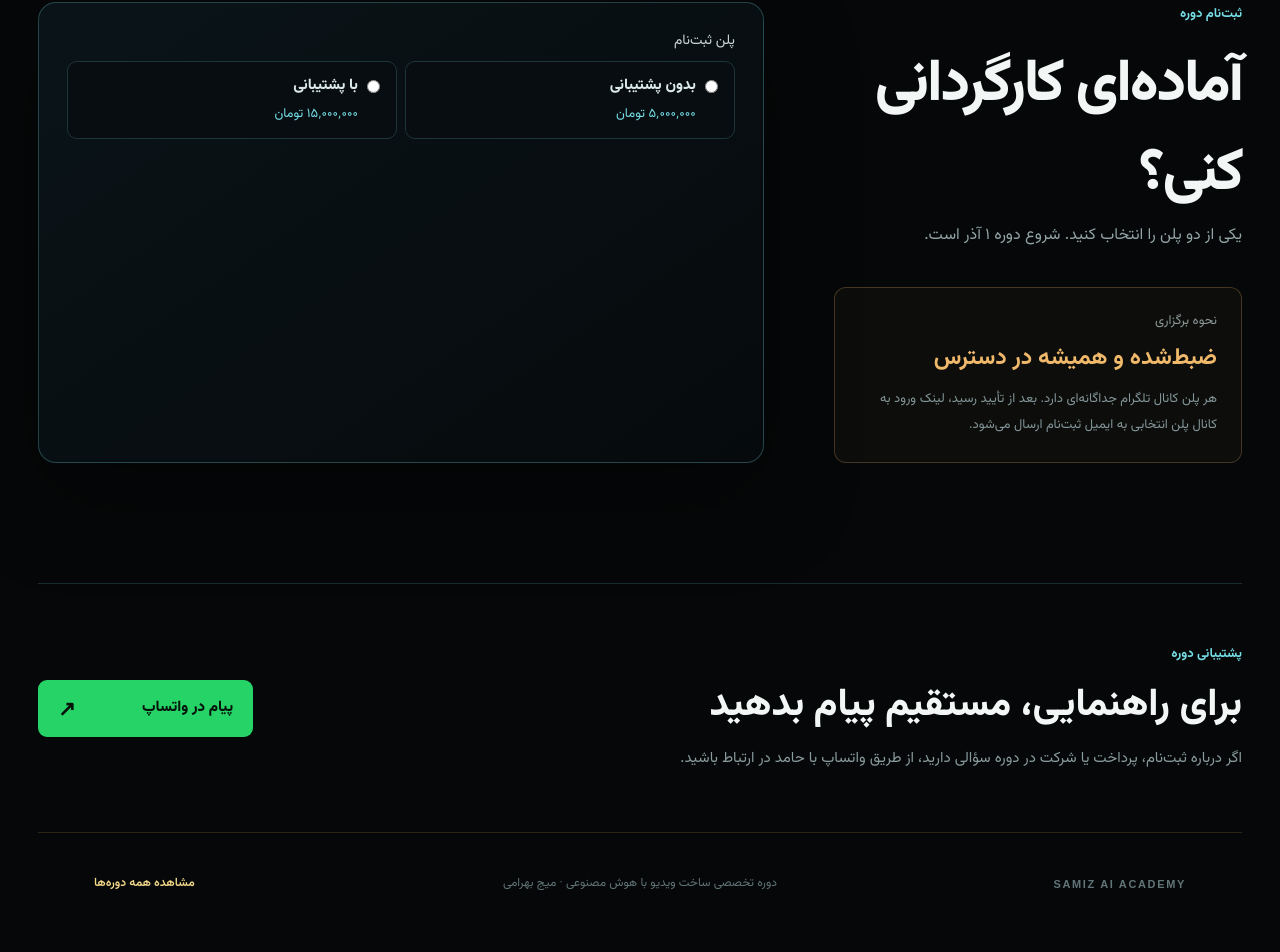
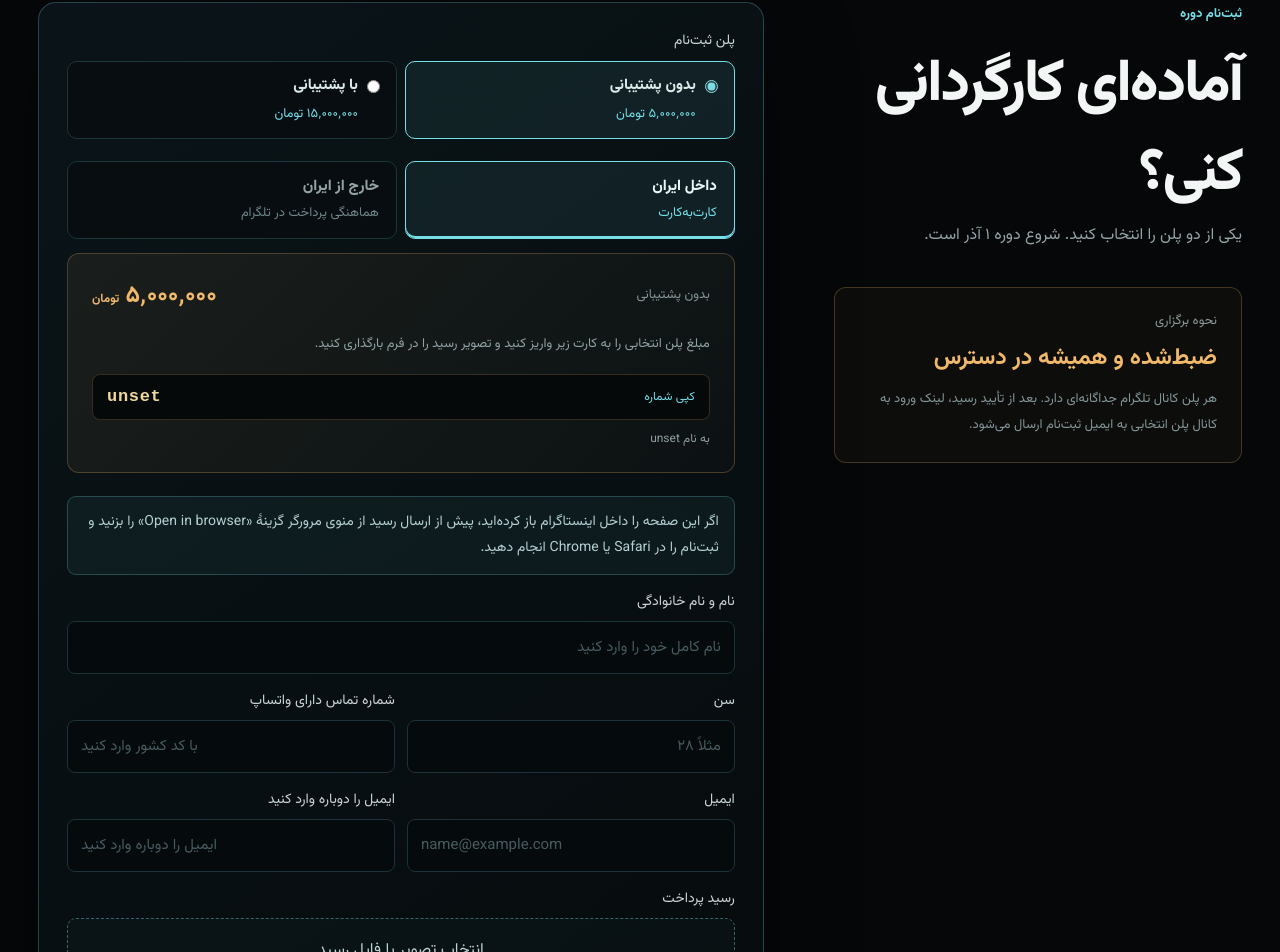
Before and after one commit to hamedsamz/samiz-ai-website, a Next.js app: page /ai-video-creation in a window 1280 px wide. Shown: the part 5596-6548 px from the top of the page. Built offline with nearby package versions, Linux system fonts and the light colour scheme; no server answers; a web font is replaced by a local one.

Commit message:
Show the video course registration form by default

```diff
--- a/app/ai-video-creation/VideoCourseRegistration.tsx
+++ b/app/ai-video-creation/VideoCourseRegistration.tsx
@@ -17,9 +17,9 @@ const ALLOWED_RECEIPT_TYPES = new Set(["image/jpeg", "image/png", "image/webp",
 
 export default function VideoCourseRegistration() {
   const [location, setLocation] = useState<Location>("iran");
-  const [plan, setPlan] = useState<AiVideoCoursePlan | null>(null);
+  const [plan, setPlan] = useState<AiVideoCoursePlan>("without-support");
   const [emailMismatch, setEmailMismatch] = useState(false);
-  const selectedPlan = plan && AI_VIDEO_COURSE_PLANS[plan];
+  const selectedPlan = AI_VIDEO_COURSE_PLANS[plan];
   const [busy, setBusy] = useState(false);
   const [copied, setCopied] = useState(false);
   const [fileName, setFileName] = useState("");
@@ -37,7 +37,6 @@ export default function VideoCourseRegistration() {
     const form = event.currentTarget;
     const formData = new FormData(form);
     formData.set("location", location);
-    if (!plan) return;
     if (normalizeAiVideoCourseEmail(formData.get("email")) !== normalizeAiVideoCourseEmail(formData.get("emailConfirmation"))) {
       setEmailMismatch(true);
       form.querySelector<HTMLInputElement>('[name="emailConfirmation"]')?.focus();
@@ -131,8 +130,6 @@ export default function VideoCourseRegistration() {
           </div>
         </fieldset>
 
-        {selectedPlan && (
-          <>
         <div className="avc-location-picker" role="group" aria-label="محل زندگی">
           <button type="button" aria-pressed={location === "iran"} disabled={busy} className={location === "iran" ? "active" : ""} onClick={() => { setLocation("iran"); setMessage(null); }}><span>داخل ایران</span><small>کارت‌به‌کارت</small></button>
           <button type="button" aria-pressed={location === "international"} disabled={busy} className={location === "international" ? "active" : ""} onClick={() => { setLocation("international"); setMessage(null); }}><span>خارج از ایران</span><small>هماهنگی پرداخت در تلگرام</small></button>
@@ -156,10 +153,8 @@ export default function VideoCourseRegistration() {
             </>
           )}
         </div>
-          </>
-        )}
 
-        {selectedPlan && <form onSubmit={submit}>
+        <form onSubmit={submit}>
           <p className="avc-browser-note">اگر این صفحه را داخل اینستاگرام باز کرده‌اید، پیش از ارسال رسید از منوی مرورگر گزینهٔ «Open in browser» را بزنید و ثبت‌نام را در Safari یا Chrome انجام دهید.</p>
           <div className="avc-field full"><label htmlFor="videoFullName">نام و نام خانوادگی</label><input id="videoFullName" name="fullName" required minLength={3} maxLength={80} autoComplete="name" placeholder="نام کامل خود را وارد کنید" /></div>
           <div className="avc-field"><label htmlFor="videoAge">سن</label><input id="videoAge" name="age" type="number" required min={12} max={100} inputMode="numeric" placeholder="مثلاً ۲۸" /></div>
@@ -180,7 +175,7 @@ export default function VideoCourseRegistration() {
             <div><strong>بررسی رسید حداکثر تا ۴۸ ساعت</strong><p>پس از تأیید، لینک ورود به کانال پلن انتخابی به همین ایمیل ارسال می‌شود. پوشه Spam را هم بررسی کنید.</p></div>
           </div>
           {message && <p className={message.error ? "avc-message error" : "avc-message success"} role="status" aria-live="polite">{message.text}</p>}
-        </form>}
+        </form>
       </div>
     </section>
   );
```
Lines whose indentation alone changed are shown as unchanged.
